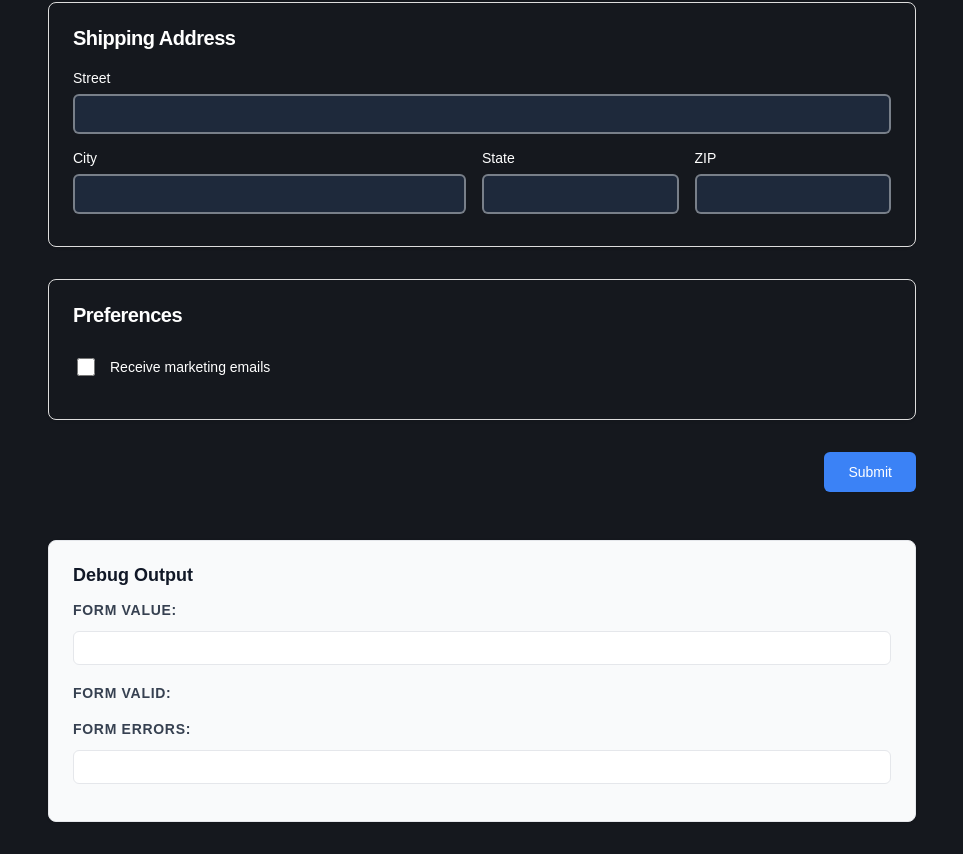
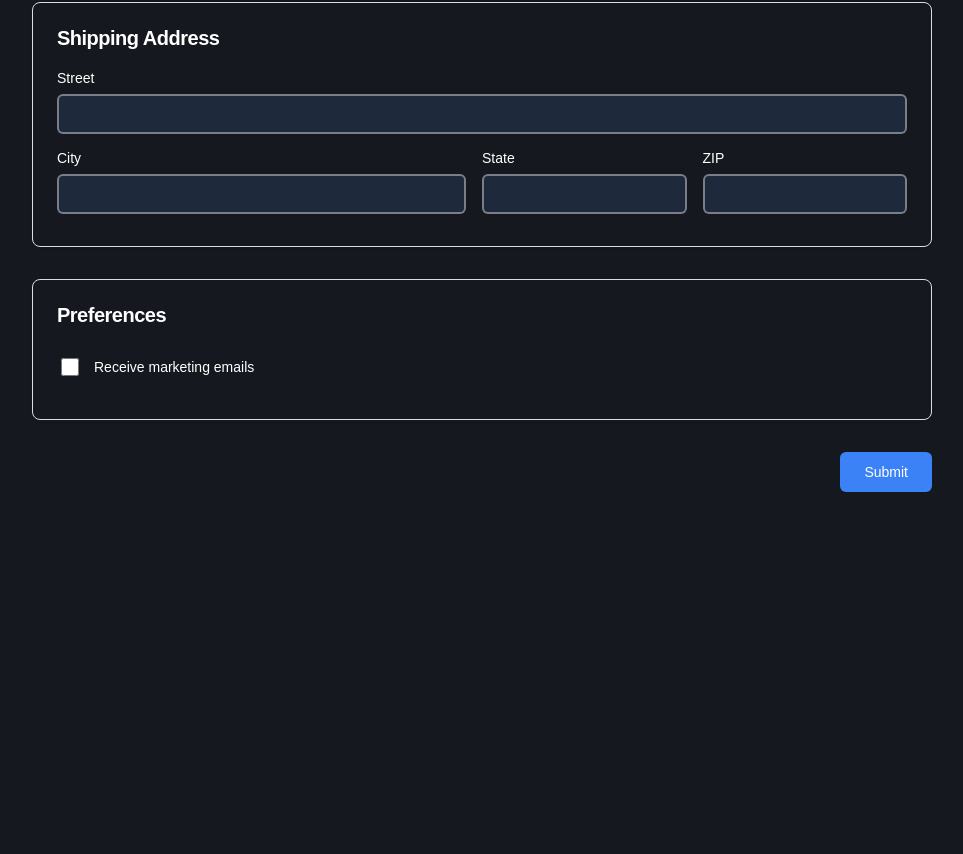
Before and after one commit to brianmtreese/signal-forms-composition-example-before, an Angular app: page / in a window 1280 px wide. Shown: the part 307-1161 px from the top of the page, without its empty margins (158-1121 px from the left). After the commit the page ends 911 px from the top, so only its background shows below. Built offline with nearby package versions, Linux system fonts and the light colour scheme.

Commit message:
move debug panel to it's own component

```diff
--- a/src/app/sign-up/profile-form/profile-form.component.html
+++ b/src/app/sign-up/profile-form/profile-form.component.html
@@ -9,22 +9,4 @@
       </button>
     </div>
   </form>
-
-  <!-- Debug Output -->
-  <div class="debug">
-    <h3>Debug Output</h3>
-    <div class="debug-section">
-      <strong>Form Value:</strong>
-      <pre></pre>
-    </div>
-    <div class="debug-section">
-      <strong>Form Valid:</strong>
-      <span [class.valid]="false" [class.invalid]="true">
-      </span>
-    </div>
-    <div class="debug-section">
-      <strong>Form Errors:</strong>
-      <pre></pre>
-    </div>
-  </div>
 </div>
--- a/src/app/sign-up/profile-form/profile-form.component.scss
+++ b/src/app/sign-up/profile-form/profile-form.component.scss
@@ -1,12 +1,16 @@
 .container {
-  max-width: 900px;
-  margin: 0 auto;
-  padding: 2rem 1rem;
+  align-items: flex-start;
+  display: flex;
+  gap: 2em;
+  justify-content: center;
+  padding: 2rem;
   min-height: 100vh;
 }
 
 form {
+  flex: 1.5;
   margin-bottom: 2rem;
+  max-width: 900px;
 }
 
 .actions {
@@ -15,59 +19,6 @@ form {
   justify-content: flex-end;
 }
 
-.debug {
-  border: 1px solid #e5e7eb;
-  border-radius: 8px;
-  padding: 1.5rem;
-  background: #f9fafb;
-  box-shadow: 0 1px 3px rgba(0, 0, 0, 0.1);
+app-debug-panel {
+  flex: 1;
 }
-
-.debug h3 {
-  margin: 0 0 1rem 0;
-  font-size: 1.125rem;
-  font-weight: 600;
-  color: #111827;
-}
-
-.debug-section {
-  margin-bottom: 1.25rem;
-
-  &:last-child {
-    margin-bottom: 0;
-  }
-
-  strong {
-    display: block;
-    margin-bottom: 0.5rem;
-    font-size: 0.875rem;
-    font-weight: 600;
-    color: #374151;
-    text-transform: uppercase;
-    letter-spacing: 0.05em;
-  }
-}
-
-pre {
-  background: #ffffff;
-  padding: 1rem;
-  border-radius: 6px;
-  overflow-x: auto;
-  font-size: 0.8125rem;
-  border: 1px solid #e5e7eb;
-  color: #111827;
-  line-height: 1.5;
-  font-family: 'Monaco', 'Menlo', 'Ubuntu Mono', 'Consolas', 'source-code-pro', monospace;
-}
-
-.valid {
-  color: #059669;
-  font-weight: 600;
-  font-size: 0.875rem;
-}
-
-.invalid {
-  color: #dc2626;
-  font-weight: 600;
-  font-size: 0.875rem;
-}
```
Also changed, not shown: src/app/shared/debug-panel/debug-panel.component.html (added, +17 -0 lines), src/app/shared/debug-panel/debug-panel.component.scss (added, +52 -0 lines), src/app/shared/debug-panel/debug-panel.component.ts (added, +16 -0 lines).
